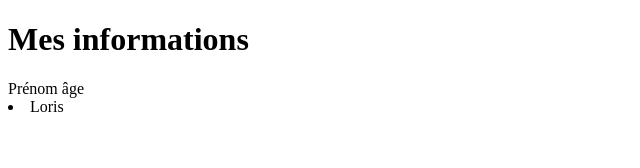
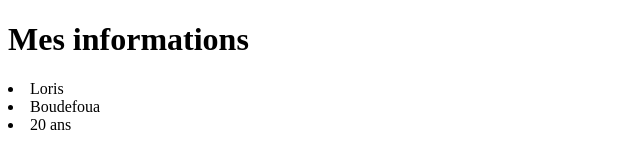
Before and after one commit to lorisboudefoua/lorisboudefoua.github.io, a plain HTML site: page index.html in a window 1280 px wide. Shown: the whole page, without its empty margins (0-640 px from the left). Drawn offline with Linux system fonts and the light colour scheme.

Commit message:
adding li

```diff
--- a/index.html
+++ b/index.html
@@ -6,8 +6,10 @@
   </head>
   <body>
     <h1>Mes informations</h1>
-    <table>Prénom âge</table>
     <li>Loris</li>
+    <li>Boudefoua</li>
+    <li>20 ans</li>
+
 
 
   </body>
```
